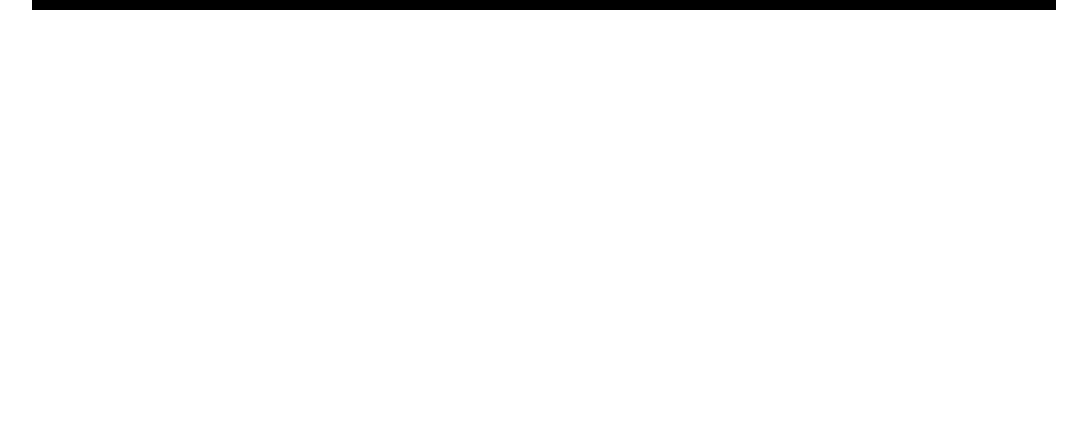
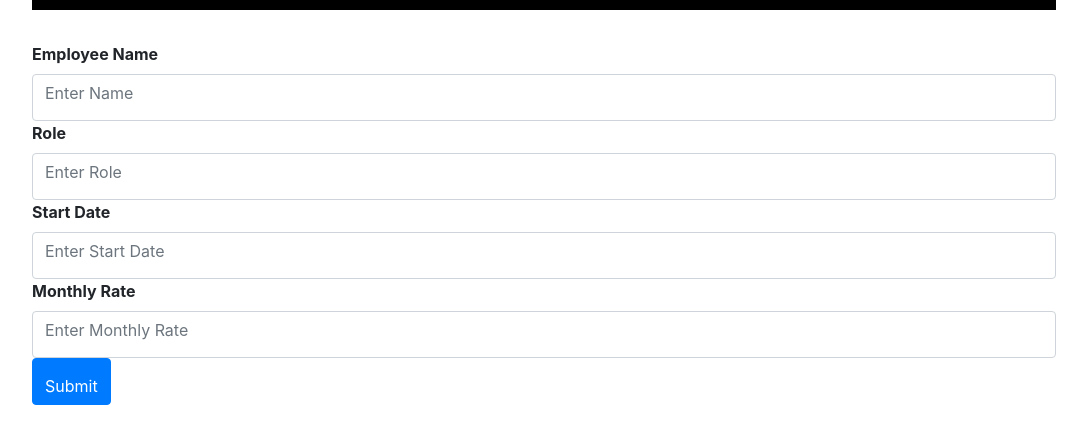
Before and after one commit to jeasleygtr/timesheet-project, a plain HTML site: page index.html in a window 1280 px wide. Shown: the part 190-634 px from the top of the page, without its empty margins (103-1190 px from the left). Drawn offline with nearby package versions, Linux system fonts and the light colour scheme.

Commit message:
added form

```diff
--- a/assets/css/style.css
+++ b/assets/css/style.css
@@ -10,3 +10,17 @@
 .subhead {
     margin-left: 50px;
 }
+
+.form-group {
+    width: 80%;
+    height: 200px;
+    margin-left: 135px;
+}
+
+.form-control {
+    padding-bottom: 15px;
+}
+
+.btn-primary {
+    padding-top: 15px;
+}
--- a/index.html
+++ b/index.html
@@ -9,15 +9,29 @@
     <link rel="stylesheet" type="text/css" href="assets/css/style.css">
     <link href="https://fonts.googleapis.com/css?family=Playfair+Display" rel="stylesheet">
 
-    <title>Employe Data management</title>
+    <title>Employee Data management</title>
 </head>
 <body>
     <div class="jumbotron jumbotron-fluid">
         <div class="container">
             <h1 class="display-4 text-center font-weight-heavy">Employee Data Management</h1>
             <h1> A Comprehensive Directory of employee Billable Hours</h1>
-
         </div>
     </div>
+
+    <form>
+        <div class="form-group">
+          <label for="employeeName"><b>Employee Name</b></label>
+          <input type="employeeName" class="form-control" id="exampleInputName" aria-describedby="Name" placeholder="Enter Name">
+          <label for="role"><b>Role</b></label>
+          <input type="employeeRole" class="form-control" id="exampleInputRole" aria-describedby="Role" placeholder="Enter Role">
+          <label for="startDate"><b>Start Date</b></label>
+          <input type="startDate" class="form-control" id="exampleInputStartDate" aria-describedby="Start Date" placeholder="Enter Start Date">
+          <label for="monthlyRate"><b>Monthly Rate</b></label>
+          <input type="monthlyRate" class="form-control" id="exampleInputMonthlyRate" aria-describedby="Monthly Rate" placeholder="Enter Monthly Rate">
+
+        <button type="submit" class="btn btn-primary">Submit</button>
+      </form>
+
 </body>
 </html>
```
